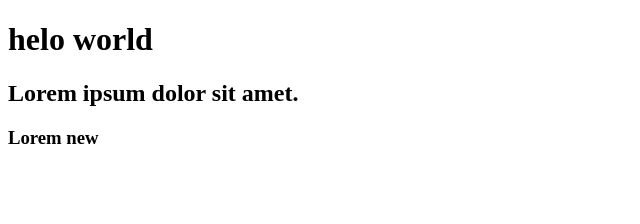
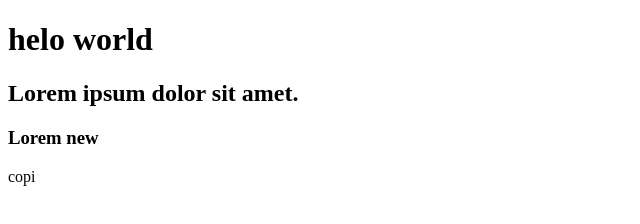
Before and after one commit to Glib228/git_test_repository, a plain HTML site: page index.html in a window 1280 px wide. Shown: the full height of the page, 0-640 px from the left. Drawn offline with Linux system fonts and the light colour scheme.

Commit message:
added footer

```diff
--- a/index.html
+++ b/index.html
@@ -9,4 +9,7 @@
 	<h2>Lorem ipsum dolor sit amet.</h2>
 	<h3>Lorem new</h3>
 </body>
+<footer>
+	copi
+</footer>
 </html>
```
